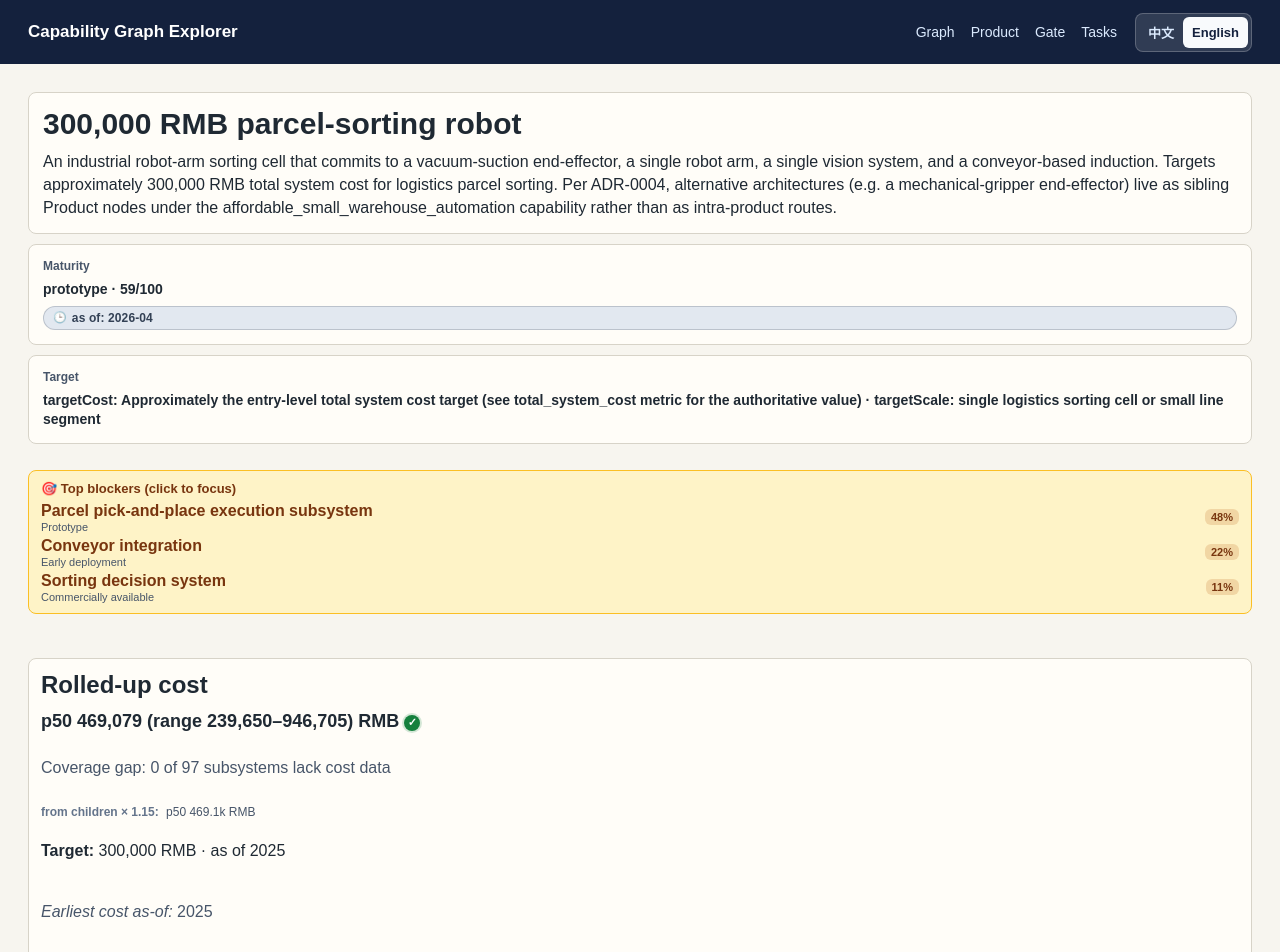
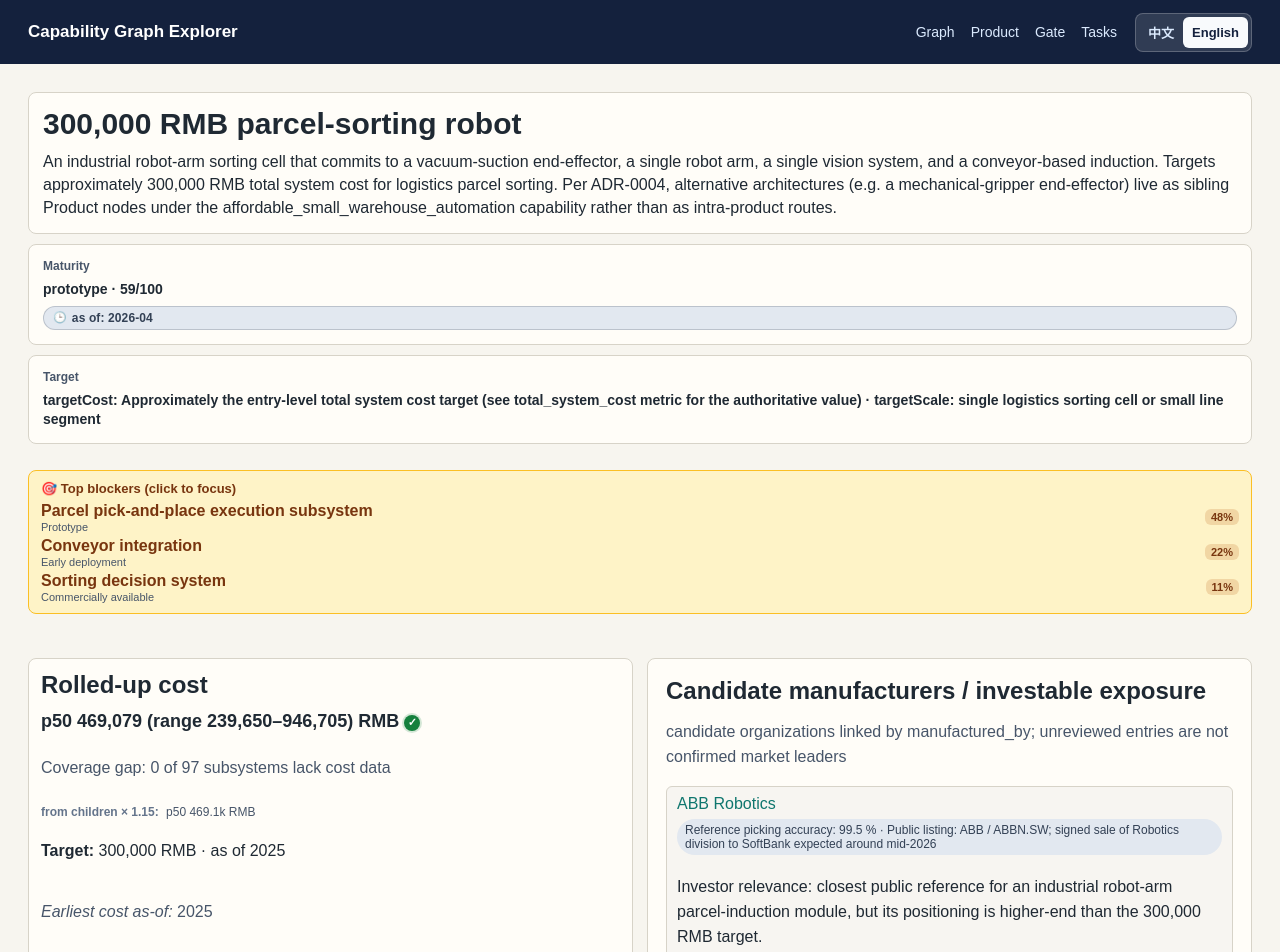
Before and after one commit to drt030/mincut, a Next.js app: page /product/low_cost_parcel_sorting_robot_300k_rmb in a window 1280 px wide. Shown: the top 952 px of the page. Built offline with nearby package versions, Linux system fonts and the light colour scheme.

Commit message:
feat: show supplier exposure on product pages

```diff
--- a/src/components/ProductView.tsx
+++ b/src/components/ProductView.tsx
@@ -1,8 +1,16 @@
 "use client";
 
-import { useMemo } from "react";
+import React, { useMemo } from "react";
 import { useLanguage } from "./LanguageProvider";
-import { bottlenecksForNode, evidenceForNode, metricsForNode, requiredModules, uniqueNodes } from "@/lib/graphTraversal";
+import {
+  bottlenecksForNode,
+  evidenceForNode,
+  implementersForNode,
+  manufacturersForNode,
+  metricsForNode,
+  requiredModules,
+  uniqueNodes,
+} from "@/lib/graphTraversal";
 import { productMaturity } from "@/lib/maturity";
 import { maturityAsOfVisualFor, formatMaturityLabel } from "@/lib/maturityVisual";
 import { nodeRisk } from "@/lib/nodeRisk";
@@ -29,6 +37,8 @@ export function ProductView({ graph, product }: Props) {
   const evidence = evidenceForNode(graph, product.id);
   const maturity = productMaturity(graph, product);
   const asOf = maturityAsOfVisualFor(product);
+  const manufacturerCandidates = manufacturersForNode(graph, product.id).filter((node) => node.reviewStatus !== "deprecated");
+  const serviceCandidates = implementersForNode(graph, product.id).filter((node) => node.reviewStatus !== "deprecated");
   const asOfTooltip = asOf.hasValue
     ? t("maturityAsOfTooltip").replace("{date}", asOf.label)
     : t("maturityAsOfMissing");
@@ -67,6 +77,20 @@ export function ProductView({ graph, product }: Props) {
       <ProductViewTopBlockers graph={graph} product={product} />
       <section className="card-grid">
         <ProductCostRollupSummary graph={graph} product={product} />
+        {manufacturerCandidates.length ? (
+          <CandidateOrganizationCard
+            title={t("manufacturerCandidates")}
+            subtitle={t("manufacturerCandidatesHint")}
+            nodes={manufacturerCandidates}
+          />
+        ) : null}
+        {serviceCandidates.length ? (
+          <CandidateOrganizationCard
+            title={t("serviceCandidates")}
+            subtitle={t("serviceCandidatesHint")}
+            nodes={serviceCandidates}
+          />
+        ) : null}
       </section>
       <section className="card-grid">
         <SummaryCard title={t("requiredModules")} nodes={modules} />
@@ -76,6 +100,63 @@ export function ProductView({ graph, product }: Props) {
       </section>
     </div>
   );
+}
+
+function CandidateOrganizationCard({
+  title,
+  subtitle,
+  nodes,
+}: {
+  title: string;
+  subtitle: string;
+  nodes: Node[];
+}) {
+  const { nodeName } = useLanguage();
+  return (
+    <div className="card candidate-organization-card" data-testid="product-candidate-organizations">
+      <h2>{title}</h2>
+      <p className="muted">{subtitle}</p>
+      <ul className="metric-detail-list">
+        {nodes.map((node) => {
+          const summary = organizationMetricSummary(node);
+          return (
+            <li key={node.id} className="metric-detail-row">
+              <div className="metric-detail-row-head">
+                <a className="link-button" href={`/product/${encodeURIComponent(node.id)}`}>
+                  {nodeName(node.id, node.name)}
+                </a>
+                {summary ? <span className="pill">{summary}</span> : null}
+              </div>
+              {node.notes ? <p className="metric-detail-description">{node.notes}</p> : null}
+            </li>
+          );
+        })}
+      </ul>
+    </div>
+  );
+}
+
+type InlineNodeMetric = NonNullable<Node["metrics"]>[number];
+
+function organizationMetricSummary(organization: Node): string | null {
+  const metrics = organization.metrics ?? [];
+  const selected: InlineNodeMetric[] = [];
+  const push = (metric: InlineNodeMetric | undefined) => {
+    if (!metric || selected.includes(metric)) return;
+    if (metric.currentValue === undefined) return;
+    selected.push(metric);
+  };
+  push(metrics.find((metric) => metric.name.toLowerCase().includes("share") || metric.unit === "%"));
+  push(metrics.find((metric) => metric.name.toLowerCase().includes("public listing")));
+  push(metrics.find((metric) => metric.name.toLowerCase().includes("capacity")));
+  push(metrics.find((metric) => metric.name.toLowerCase().includes("revenue")));
+  push(metrics.find((metric) => metric.currentValue !== undefined));
+
+  const parts = selected.slice(0, 2).map((metric) => {
+    const value = formatMetricValue(metric.currentValue, metric.unit, metric.currency).compact;
+    return `${metric.name}: ${value}`;
+  });
+  return parts.length ? parts.join(" · ") : null;
 }
 
 function ProductCostRollupSummary({ graph, product }: { graph: GraphData; product: Node }) {
```
Also changed, not shown: 1 other file (tests, documents, lock files or other folders).
